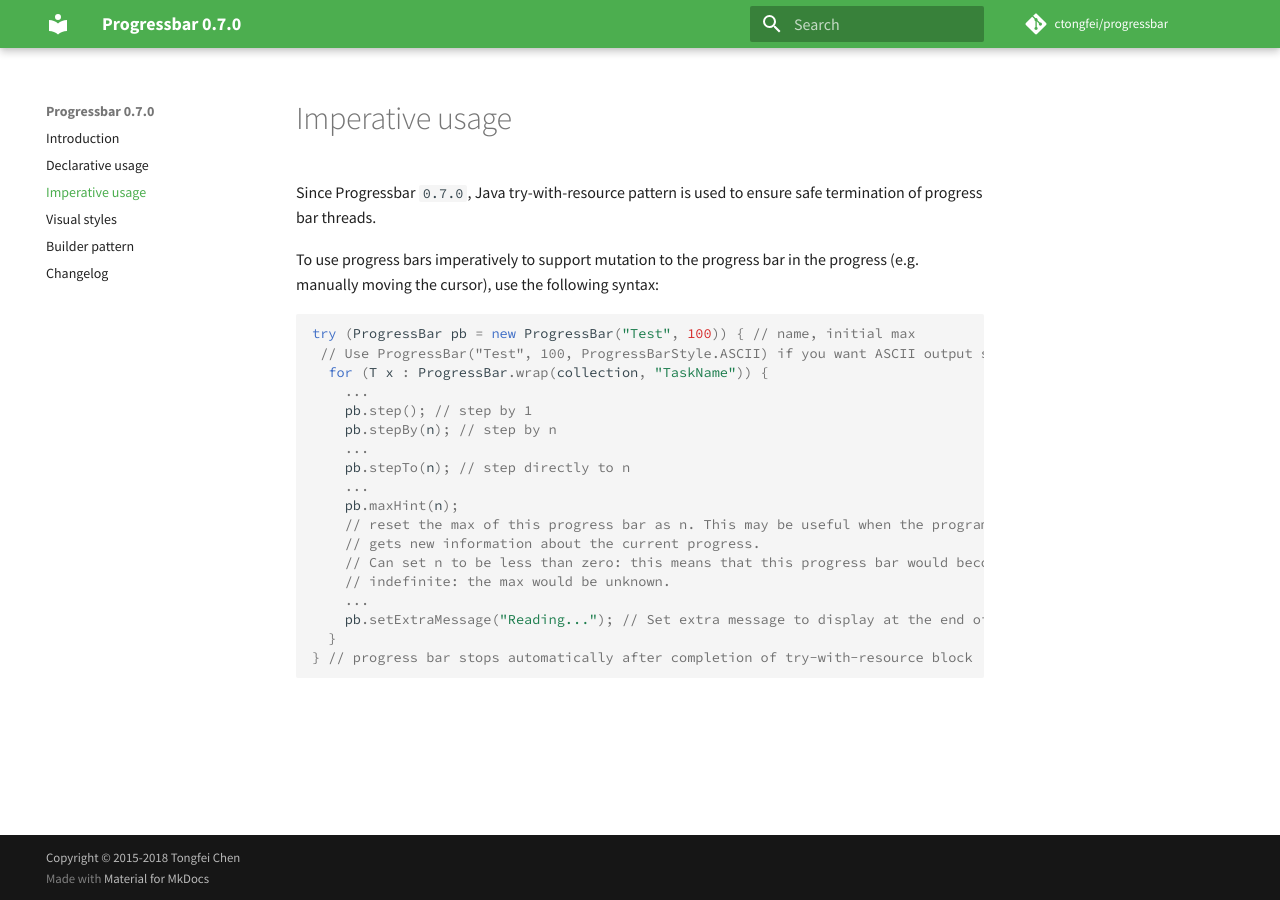
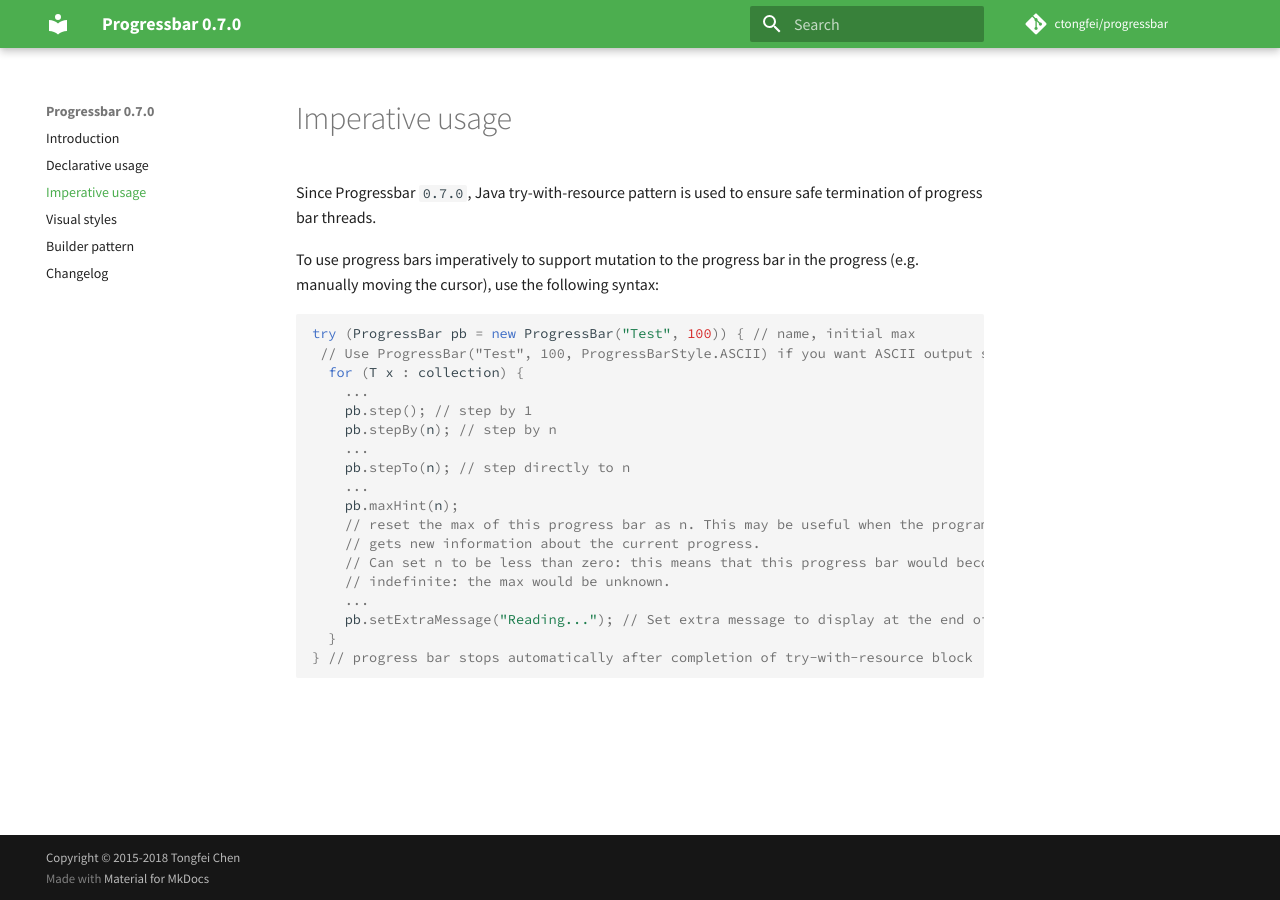
Before and after one commit to ctongfei/progressbar, an MkDocs documentation site: the page built from docs/imperative-usage.md, in a window 1280 px wide. Built offline with MkDocs 1.6.1 and Material for MkDocs 9.7.7, drawn with Linux system fonts in a browser that asks for light colours; comment, search, counter and statistics services are not loaded; old or Windows-style settings are respelled for this version of MkDocs.

Commit message:
Update imperative-usage.md

````diff
--- a/docs/imperative-usage.md
+++ b/docs/imperative-usage.md
@@ -5,7 +5,7 @@
 ``` java
 try (ProgressBar pb = new ProgressBar("Test", 100)) { // name, initial max
  // Use ProgressBar("Test", 100, ProgressBarStyle.ASCII) if you want ASCII output style
-  for (T x : ProgressBar.wrap(collection, "TaskName")) {
+  for (T x : collection) {
     ...
     pb.step(); // step by 1
     pb.stepBy(n); // step by n
````
